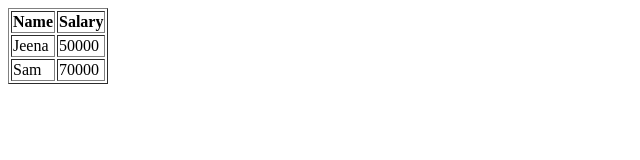
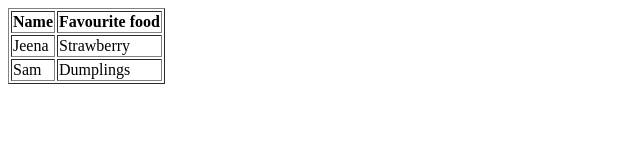
Before and after one commit to himajachalla/414test, a plain HTML site: page index.html in a window 1280 px wide. Shown: the whole page, without its empty margins (0-640 px from the left). Drawn offline with Linux system fonts and the light colour scheme.

Commit message:
Update index.html

```diff
--- a/index.html
+++ b/index.html
@@ -9,16 +9,16 @@
       <table border = "1">
          <tr>
             <th>Name</th>
-            <th>Salary</th>
+            <th>Favourite food</th>
          </tr>
          <tr>
             <td>Jeena</td>
-            <td>50000</td>
+            <td>Strawberry</td>
          </tr>
 
          <tr>
             <td>Sam</td>
-            <td>70000</td>
+            <td>Dumplings</td>
          </tr>
       </table>
    </body>
```
